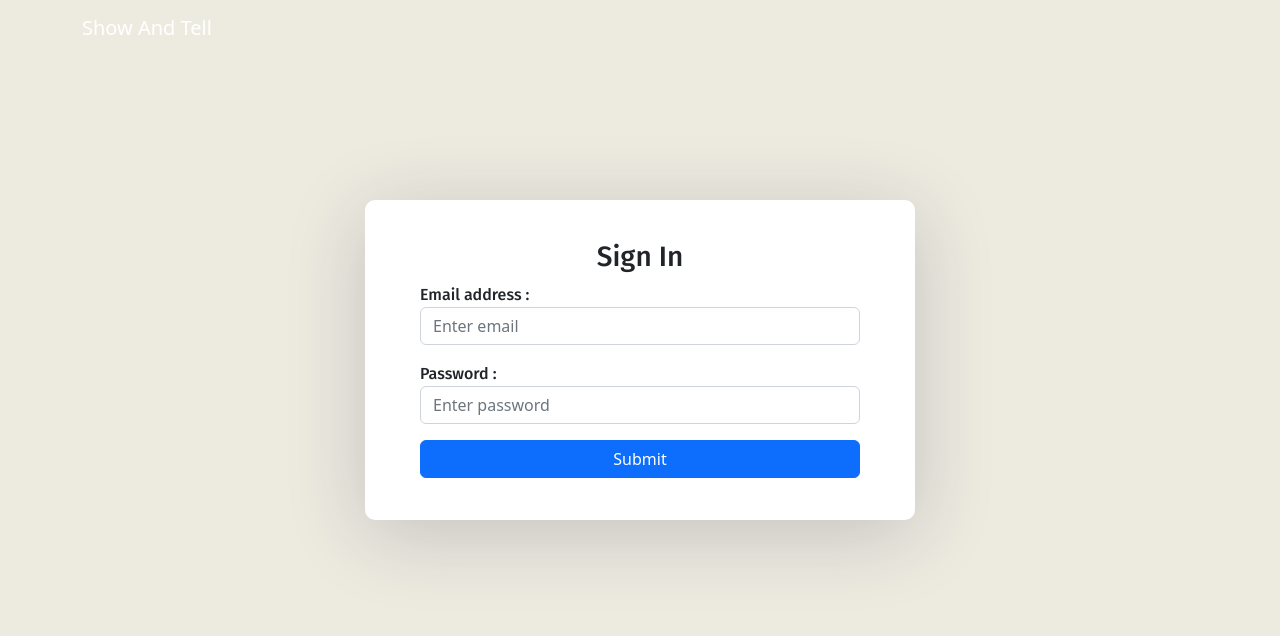
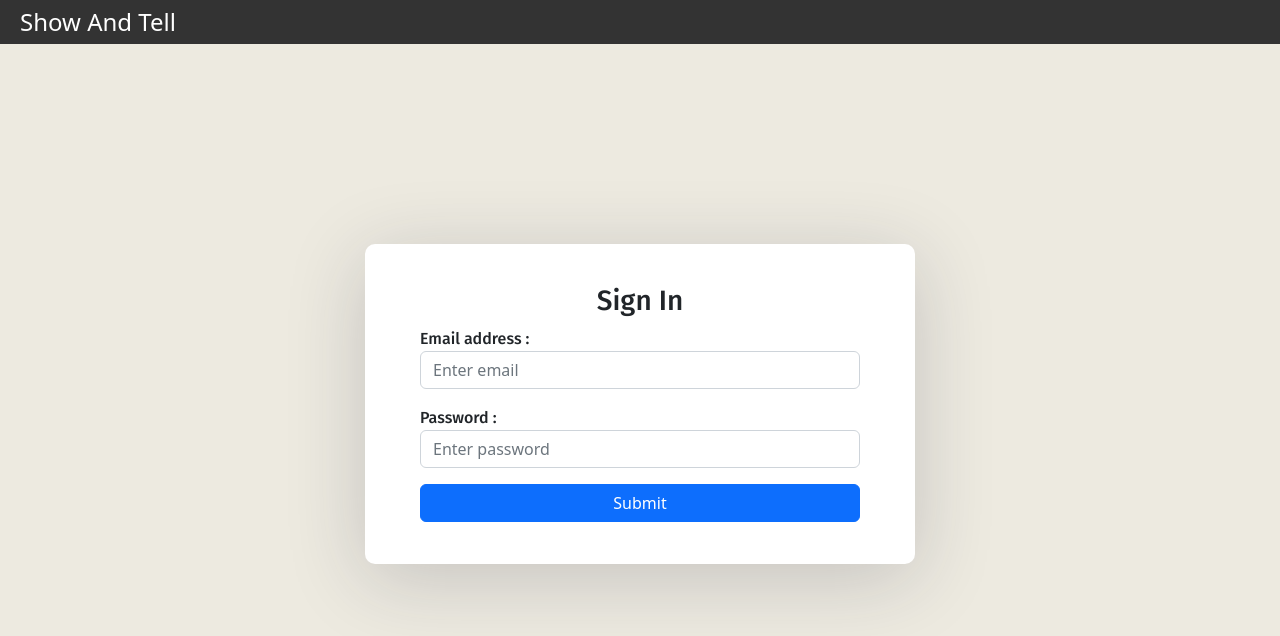
Before and after one commit to kellock117/ImageCaption, a React (Create React App) app in the folder frontend/: page /admin in a window 1280 px wide. Shown: the top 636 px of the page. Built offline with nearby package versions, Linux system fonts and the light colour scheme; no server answers.

Commit message:
Fixed login page, backup for admin page changes

```diff
--- /dev/null
+++ b/frontend/src/components/admin/css/adnavbar.css
@@ -0,0 +1,65 @@
+* {
+    box-sizing: border-box;
+}
+
+body {
+    margin: 0;
+}
+
+.nav {
+    background-color: #333;
+    color: white;
+    display: flex;
+    justify-content: space-between;
+    align-items: stretch;
+    gap: 2rem;
+    padding: 0 1rem;
+}
+
+.site-title {
+    font-size: 1.5rem;
+}
+
+.nav ul {
+    padding: 0;
+    margin: 0;
+    list-style: none;
+    display: flex;
+    gap: 1rem;
+}
+
+.nav a {
+    color: inherit;
+    text-decoration: none;
+    height: 100%;
+    display: flex;
+    align-items: center;
+    padding: .25rem;
+}
+
+.nav li.active {
+    background-color: #555;
+}
+
+.nav li:hover {
+    background-color: #777;
+}
+
+.logButton {
+    border: none;
+    background-color: #333;
+    text-decoration: none;
+    align-items: center;
+    padding: .25rem;
+    display: flex;
+    height: 100%;
+    color: white;
+}
+
+.logButton:active {
+    background-color: #555;
+}
+
+.logButton:hover {
+    background-color: #777;
+}
--- a/frontend/src/components/admin/login.component.js
+++ b/frontend/src/components/admin/login.component.js
@@ -26,7 +26,7 @@
   }
 
   return (
-    <div>
+    <div className="auth-inner">
       <h3 className="signIn">Sign In</h3>
       <div className="mb-3">
         <label>Email address : </label>
--- a/frontend/src/components/admin/navbar.component.js
+++ b/frontend/src/components/admin/navbar.component.js
@@ -1,28 +1,25 @@
 import { Link } from "react-router-dom";
 import React from "react";
 import { useAuth } from "../../utils/authContext";
+import "./css/adnavbar.css"
 
 export default function NavBar() {
   const { currentUser, logout } = useAuth();
 
   return (
-    <nav className="navbar navbar-expand-lg navbar-dark fixed-top">
-      <div className="container">
-        <Link className="navbar-brand" to={"/"}>
+    <nav className="nav">
+        <Link className="site-title" to={"/"}>
           Show And Tell
         </Link>
-        <div className="collapse navbar-collapse" id="navbarTogglerDemo02">
-          <ul className="navbar-nav ml-auto">
+          <ul>
             <li>
               {currentUser ? (
-                <button onClick={logout} className="btn btn-primary">
-                  logout
+                <button className="logButton" onClick={logout}>
+                  Logout
                 </button>
               ) : null}
             </li>
           </ul>
-        </div>
-      </div>
     </nav>
   );
 }
--- a/frontend/src/components/main/mainnavbar.component.js
+++ b/frontend/src/components/main/mainnavbar.component.js
@@ -4,7 +4,7 @@
 
 export default function Navbar() {
     return <nav className="nav">
-        <a href="/" className="site-title">ShellDouble2</a>
+        <a href="/" className="site-title">Show And Tell</a>
         <ul>
             <li>
                 <a href="/admin">Admin Log-in</a>
--- a/frontend/src/index.css
+++ b/frontend/src/index.css
@@ -108,6 +108,14 @@
   transition: all .3s;
 }
 
+.adminParent {
+  display: flex;
+}
+
+.adminChild {
+  flex: 1;
+}
+
 .auth-inner {
   margin: auto;
   margin-top: 200px;
--- a/frontend/src/pages/admin.js
+++ b/frontend/src/pages/admin.js
@@ -11,16 +11,18 @@
   return (
     <div className="App">
       <NavBar />
-      <div className="auth-inner">
+      <div>
+        <div className="adminParent">
           {currentUser ? (
             <>
-            <History />
-            <VQAHistory />
+              <div className="adminChild"><History /></div>
+              <div className="adminChild"><VQAHistory /></div>
             </>
           ) : (
             <Login />
           )}
         </div>
       </div>
+    </div>
   );
 }
```
Lines whose indentation alone changed are shown as unchanged.
